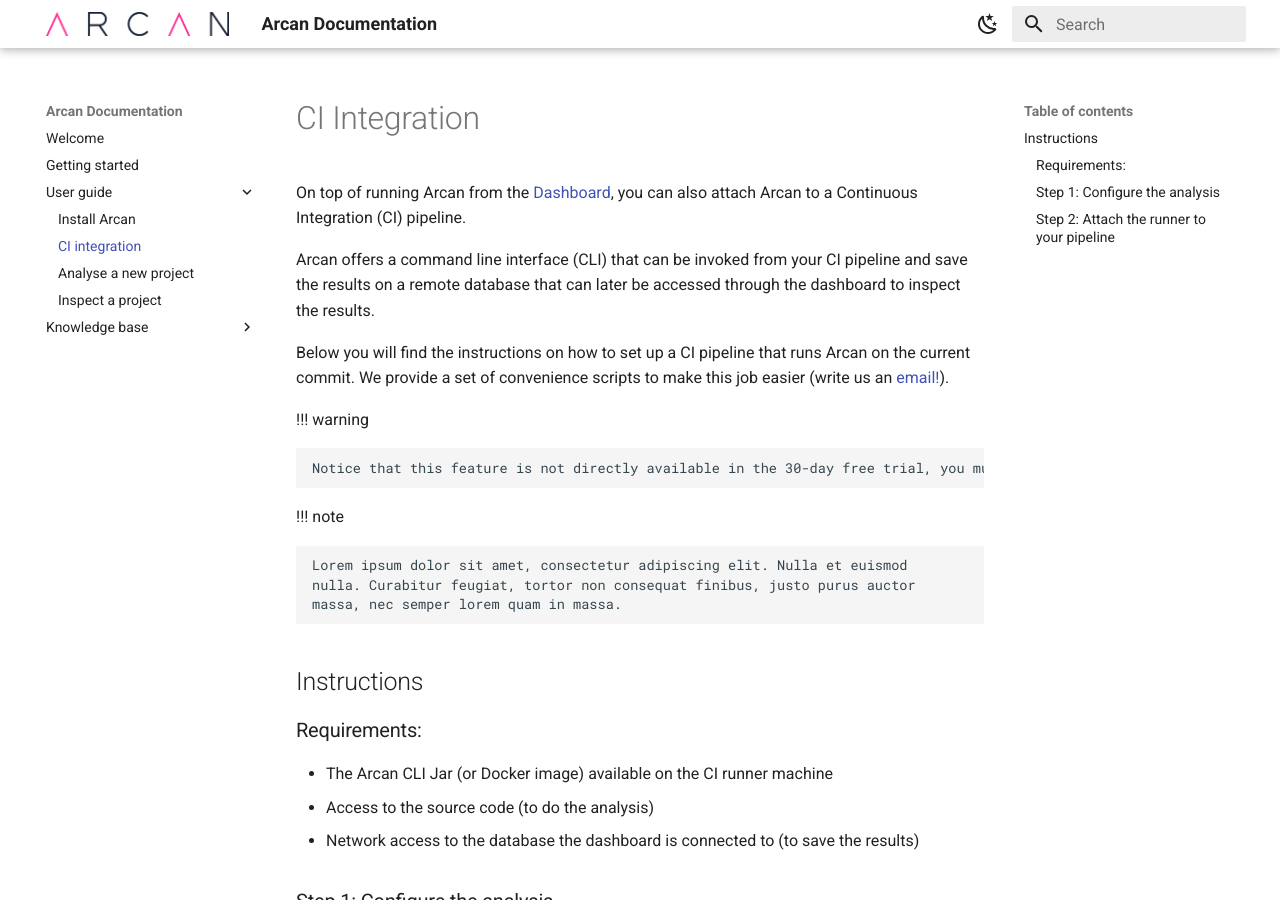
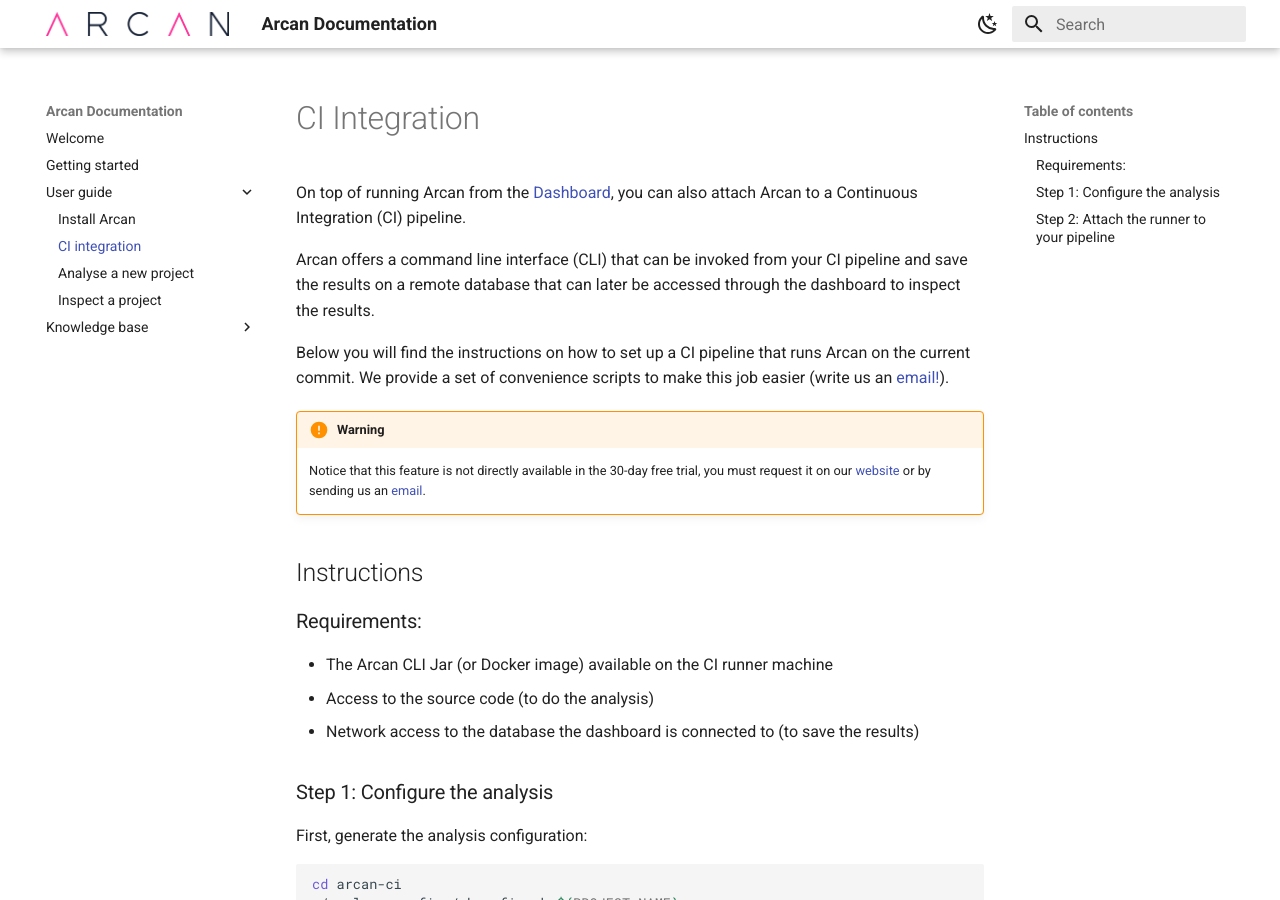
Before and after one commit to Arcan-Tech/arcan-docs, an MkDocs documentation site: the page built from docs/ci_integration.md, in a window 1280 px wide and 900 px high. Built offline with MkDocs 1.6.1 and Material for MkDocs 9.7.7, drawn with Linux system fonts in a browser that asks for light colours; the version menu is left out.

Commit message:
Added new config that should solve the problem

```diff
--- a/docs/ci_integration.md
+++ b/docs/ci_integration.md
@@ -10,14 +10,6 @@
 !!! warning
 
     Notice that this feature is not directly available in the 30-day free trial, you must request it on our [website](https://www.arcan.tech/contact/) or by sending us an [email](mailto:info@arcan.tech).
-
-
-!!! note
-
-    Lorem ipsum dolor sit amet, consectetur adipiscing elit. Nulla et euismod
-    nulla. Curabitur feugiat, tortor non consequat finibus, justo purus auctor
-    massa, nec semper lorem quam in massa.
-
 
 ## Instructions
 
--- a/mkdocs.yml
+++ b/mkdocs.yml
@@ -65,11 +65,14 @@
 markdown_extensions:
   - md_in_html
   - pymdownx.superfences
+  - pymdownx.details
   - attr_list
   - pymdownx.emoji:
       emoji_index: !!python/name:materialx.emoji.twemoji
       emoji_generator: !!python/name:materialx.emoji.to_svg
   - tables
+  - admonition
+
 nav:
     - Welcome: 'index.md'
     - Getting started: 'get_started.md'
```
